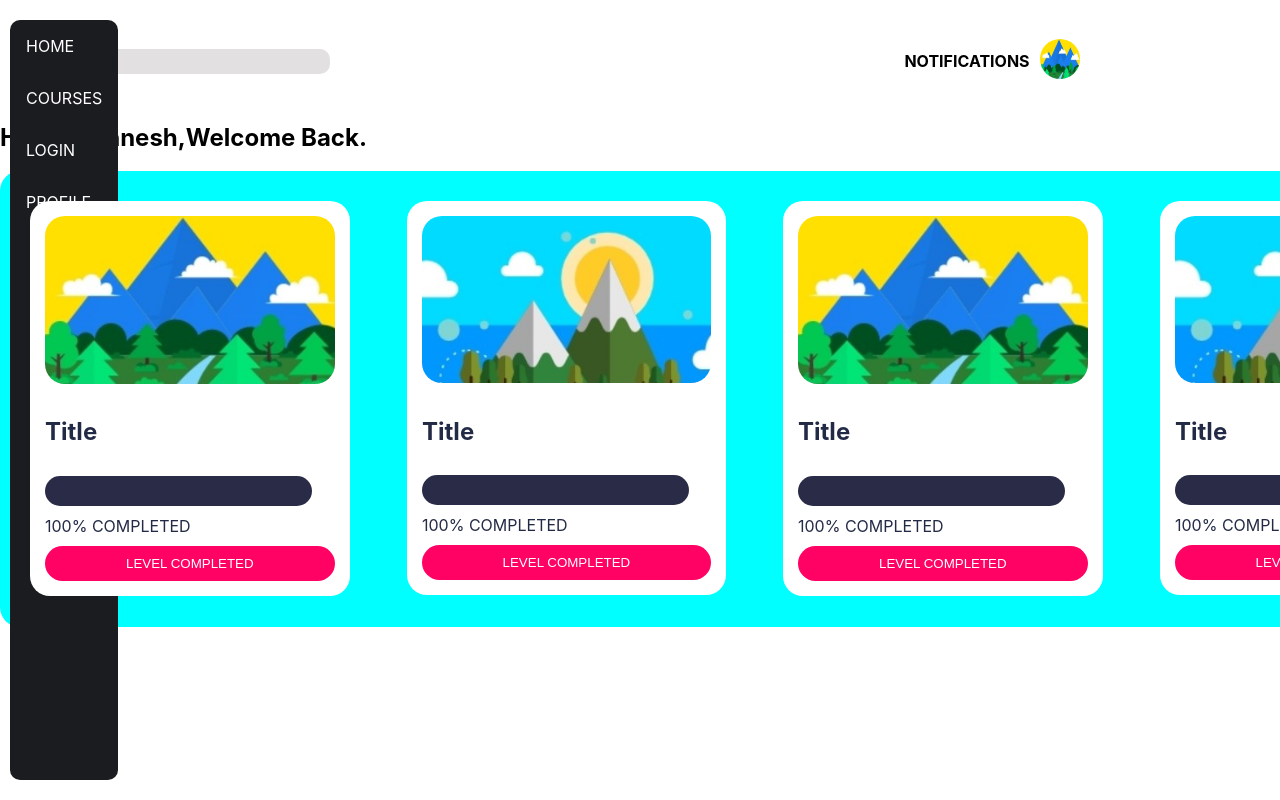
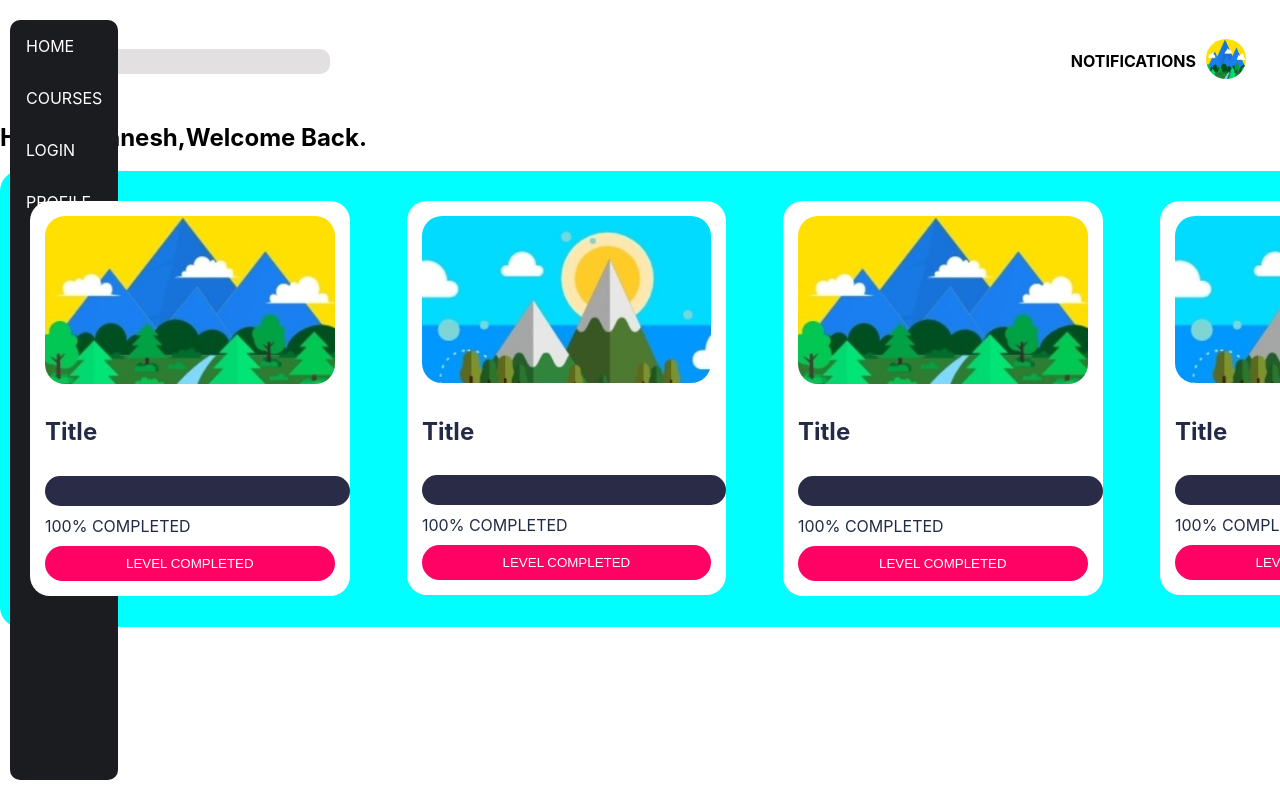
Before and after one commit to vighneshadelkar/SIH-HACKATHON-MERN, a React (Create React App) app in the folder client/: page /courses in a window 1280 px wide. Shown: the top 800 px of the page. Built offline with nearby package versions, Linux system fonts and the light colour scheme.

Commit message:
changed width of progress and navbar

```diff
--- a/client/src/components/Navbar/Navbar.css
+++ b/client/src/components/Navbar/Navbar.css
@@ -1,6 +1,6 @@
 nav{
     margin: 30px;
-    width: 82%;
+    width: 95%;
 }
 
 .navbar{
--- a/client/src/components/Progresscont/Progress.css
+++ b/client/src/components/Progresscont/Progress.css
@@ -3,7 +3,7 @@
     color: white;
     padding: 15px;
     border-radius: 20px;
-    width: 82%;
+    width: 95%;
     /* height: 100%; */
 
 }
```
